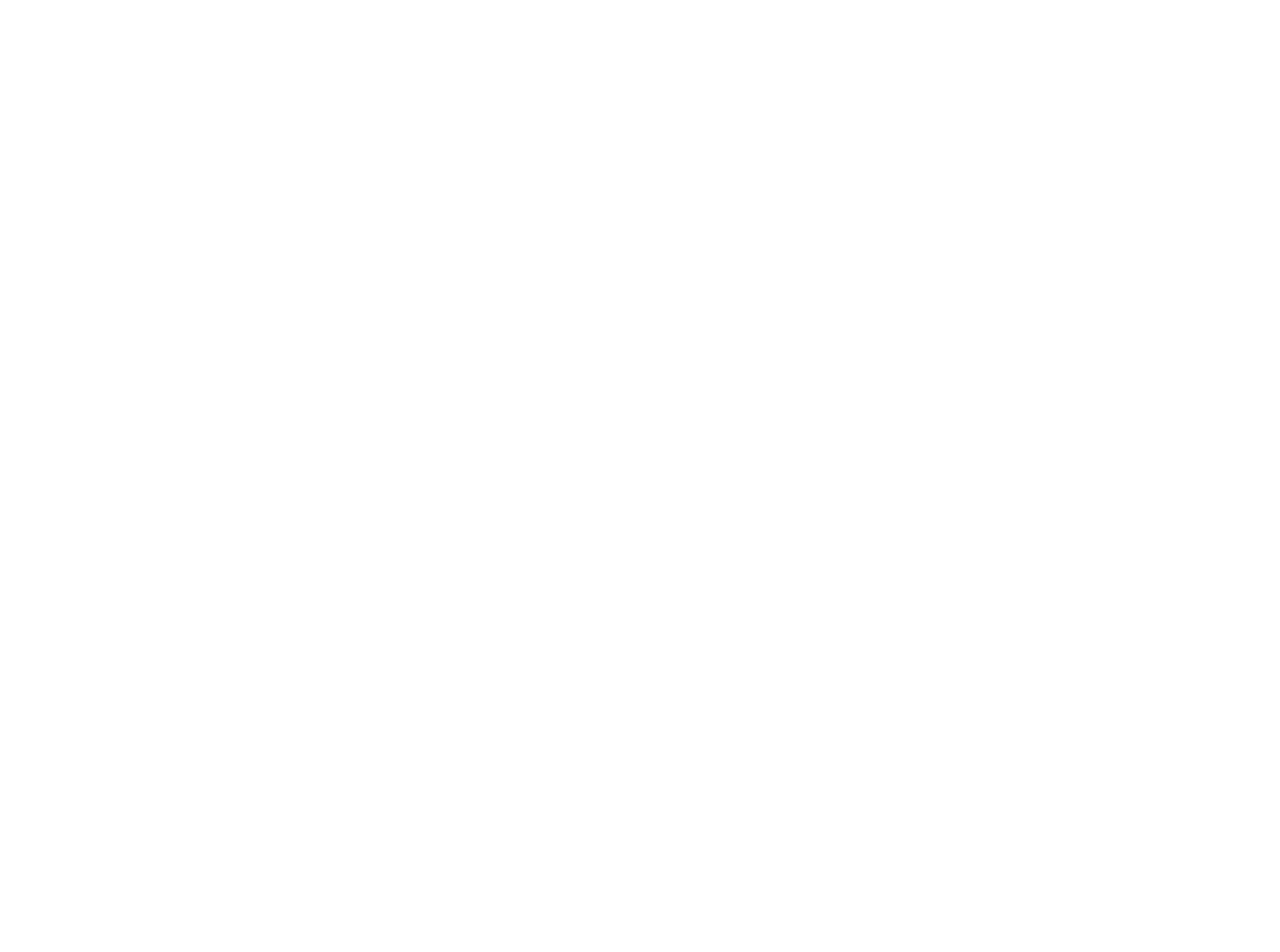
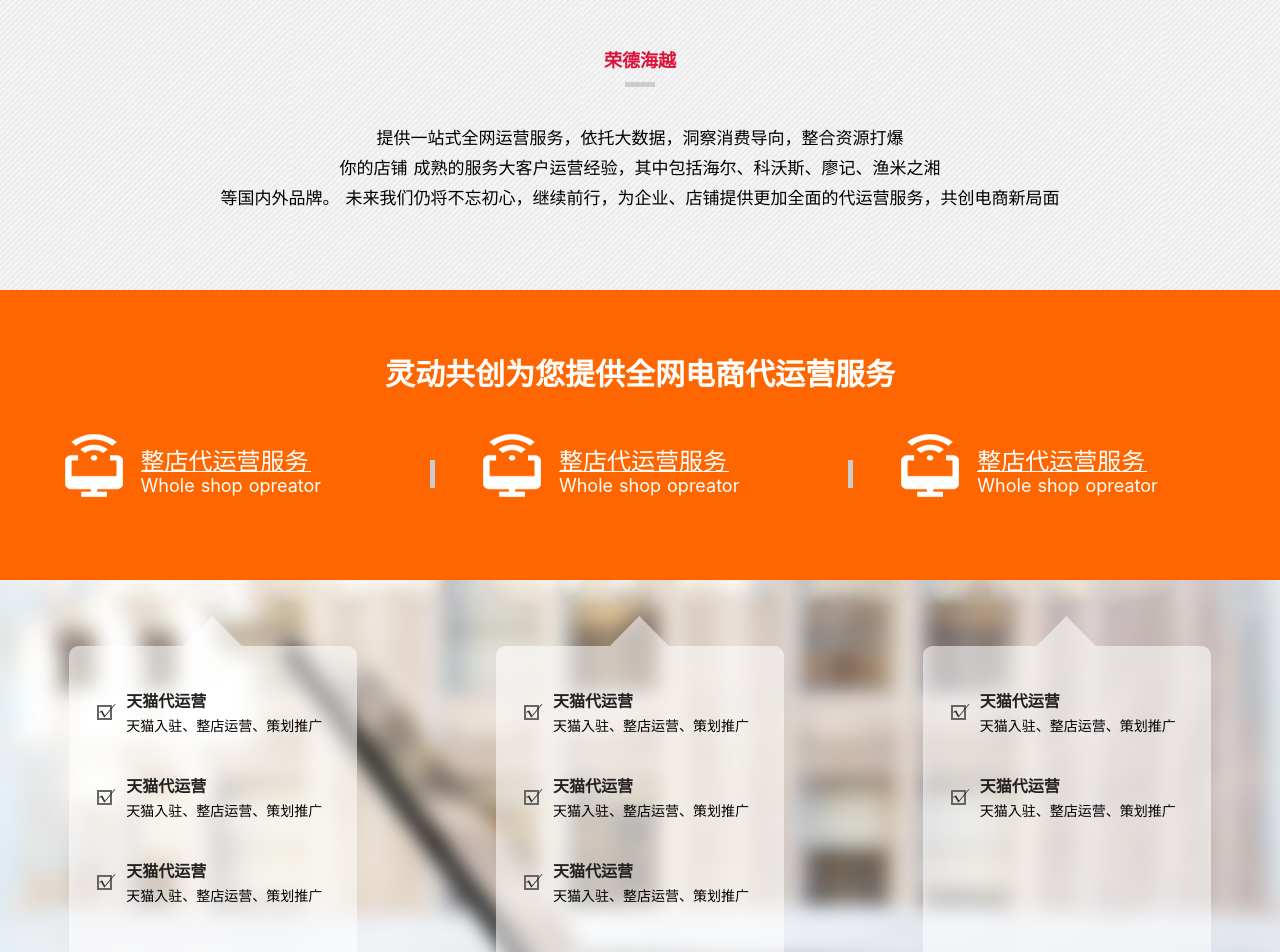
Before and after one commit to CJ20170805/rdhy-sites, a Nuxt app: page / in a window 1280 px wide. Shown: the part 660-1612 px from the top of the page. Before the commit the page ends 904 px from the top, so only its background shows below. Built offline with nearby package versions, Linux system fonts and the light colour scheme.

Commit message:
wait example

```diff
--- a/layouts/default.vue
+++ b/layouts/default.vue
@@ -5,20 +5,18 @@
           <div class="headNav">
             <ul>
               <a href="#" class="headLogo"><img src="/images/logo.png" alt=""></a>
-              <li><a href="/">首页</a></li>
-              <li id="erjiNav"><a href="#">主营业务</a></li>
-              <li><a href="#">成功案例</a></li>
-              <li><a href="#">新闻信息</a></li>
-              <li><a href="#">关于灵动</a></li>
-              <li><a href="/AboutUS">联系我们</a></li>
+              <li @click="navCheck('nav-1')" @mouseenter="navCheck('nav-1')" @mouseleave="navCheck(navName)" :class="[navName == 'nav-1' ? 'nav-active':'']"><a :class="[navName == 'nav-1' ? 'nav-a-active':'nav-a-normal']" href="/">首页</a></li>
+              <li @click="navCheck('nav-2')" @mouseenter="navCheck('nav-2')" @mouseleave="navCheck(navName)" :class="[navName == 'nav-2' ? 'nav-active':'']"><a :class="[navName == 'nav-2' ? 'nav-a-active':'nav-a-normal']" href="#">主营业务</a></li>
+              <li @click="navCheck('nav-3')" @mouseenter="navCheck('nav-3')" @mouseleave="navCheck(navName)" :class="[navName == 'nav-3' ? 'nav-active':'']"><a :class="[navName == 'nav-3' ? 'nav-a-active':'nav-a-normal']" href="#">成功案例</a></li>
+              <li @click="navCheck('nav-4')" @mouseenter="navCheck('nav-4')" @mouseleave="navCheck(navName)" :class="[navName == 'nav-4' ? 'nav-active':'']"><a :class="[navName == 'nav-4' ? 'nav-a-active':'nav-a-normal']" href="#">新闻信息</a></li>
+              <li @click="navCheck('nav-5')" @mouseenter="navCheck('nav-5')" @mouseleave="navCheck(navName)" :class="[navName == 'nav-5' ? 'nav-active':'']"><a :class="[navName == 'nav-5' ? 'nav-a-active':'nav-a-normal']" href="#">关于灵动</a></li>
+              <li @mouseenter="navCheck('nav-6')" @mouseleave="navCheck(navName)" :class="[navName == 'nav-6' ? 'nav-active':'']"><a :class="[navName == 'nav-6' ? 'nav-a-active':'nav-a-normal']" href="/AboutUS">联系我们</a></li>
             </ul>
           </div>
-          <div class="drop-down">
-              <ul>
-                <li><a href="#">软件</a></li>
-                <li><a href="#">专利</a></li>
-                <li><a href="#">商标</a></li>
-              </ul>
+          <div class="drop-down" :class="[navName == 'nav-2' ? 'nav-dropDown-active':'']">
+              <a href="#">软件</a>
+              <a href="#">专利</a>
+              <a href="#">商标</a>
           </div>
       </div>
     </div>
@@ -29,13 +27,45 @@
 export default {
   data () {
     return {
-
+      navName: 'nav-1'
     }
+  },
+  head: {
+    script: [
+      { src: 'https://cdnjs.cloudflare.com/ajax/libs/jquery/3.1.1/jquery.min.js' }
+    ]
   },
   created () {
     console.log(this.$route)
+    let routeName = this.$route.name;
+    switch (routeName) {
+      case 'AboutUS':
+        this.navName = 'nav-6'
+        break;
+      default:
+        this.navName = 'nav-1'
+        break;
+    }
   },
   methods: {
+    navCheck (name) {
+      this.navName = name
+      $('.head-container .drop-down').removeClass('nav-dropDown-active')
+    }
+  },
+  mounted () {
+    // $('.head-container .headNav ul li').mouseenter(function () {
+    //   $(this).addClass('nav-active').siblings().removeClass('nav-active')
+    //   $(this).find('a').css('color','#fff');
+
+    //   $(this).siblings().find('a').css('color','#222');
+    // })
+    // $('.head-container .headNav ul li').mouseleave(function () {
+    //   $(this).removeClass('nav-active')
+    //   $(this).find('a').css('color','#222');
+    //   $('.head-container .headNav ul li:first').addClass('nav-active')
+    //   $('.head-container .headNav ul li:first').find('a').css('color','#fff');
+    // })
   }
 }
 </script>
@@ -61,17 +91,19 @@
 }
 /*head */
 .head{width: 100%;height: 100px;background-color: rgb(248, 246, 246);}
-.head .head-container{width: 1200px;height: 100px;position: relative;}
+.head .head-container{width: 1200px;height: 100px;margin: 0 auto;position: relative;}
 .head .headNav{width: 100%;height:100px;margin: 0 auto;}
 .head .headNav .headLogo{float:left;width: 260px;margin-right: 30px;}
 .head .headNav li{float: left;height: 100px;width: 130px;line-height: 100px;text-align: center;list-style: none;}
-.head .headNav li a:hover{background: url('/images/nav_bg.png') no-repeat;color: #fff!important;}
+/* .head .headNav li a:hover{background: url('/images/nav_bg.png') no-repeat;color: #fff!important;} */
+.nav-active{background: url('/images/nav_bg.png') no-repeat;color: #fff!important;}
 .head .headNav li a{display: block;color: #222;text-decoration: none;}
+.nav-a-normal{color: #222;}
+.nav-a-active{color: #fff!important;}
+.nav-dropDown-active{display: block!important}
 
-.head .head-container .headNav .drop-down{position: absolute;top:100px;left: 466px;z-index:10;width: 130px;background-color: #f60;}
-.head .head-container .headNav .drop-down ul{width: 100%;height: 100px;padding: none!important}
-.head .head-container .headNav .drop-down ul li{list-style-type: none;height: 30px;width: 100%}
-.head .head-container .headNav .drop-down ul li a{display:block;text-decoration: none;height: 30px;width: 100%}
+.head .head-container .drop-down{display: none;position: absolute;top:100px;left: 466px;z-index:10;width: 130px;background-color: #f60;}
+.head .head-container .drop-down a{display:block;text-align: center;text-decoration: none;color:#fff;height: 30px;width: 100%}
 /*head end*/
 
 </style>
--- a/pages/index.vue
+++ b/pages/index.vue
@@ -7,7 +7,109 @@
             </el-carousel-item>
           </el-carousel>
        </div>
-
+      <div class="compa-introduce">
+        <div class="ci-content">
+          <b>荣德海越</b>
+          <span></span>
+          <p>提供一站式全网运营服务，依托大数据，洞察消费导向，整合资源打爆<br>你的店铺
+          成熟的服务大客户运营经验，其中包括海尔、科沃斯、廖记、渔米之湘<br> 等国内外品牌。
+          未来我们仍将不忘初心，继续前行，为企业、店铺提供更加全面的代运营服务，共创电商新局面</p>
+        </div>
+      </div>
+      <div class="compa-service">
+        <div class="cs-list">
+          <h1>灵动共创为您提供全网电商代运营服务</h1>
+          <div class="cs-list-wrap">
+            <div class="cs-list-item">
+              <i></i>
+              <div class="cs-list-item-desc">
+                <span>整店代运营服务</span>
+                <p>Whole shop opreator</p>
+              </div>
+            </div>
+            <span class="cs-line"></span>
+            <div class="cs-list-item">
+              <i></i>
+              <div class="cs-list-item-desc">
+                <span>整店代运营服务</span>
+                <p>Whole shop opreator</p>
+              </div>
+            </div>
+            <span class="cs-line"></span>
+            <div class="cs-list-item">
+              <i></i>
+              <div class="cs-list-item-desc">
+                <span>整店代运营服务</span>
+                <p>Whole shop opreator</p>
+              </div>
+            </div>
+          </div>
+        </div>
+        <div class="cs-detail">
+          <div class="cs-detail-item">
+            <span>
+              <i></i>
+              <div>
+                <a href="#">天猫代运营</a>
+                <p>天猫入驻、整店运营、策划推广</p>
+              </div>
+            </span>
+             <span>
+              <i></i>
+              <div>
+                <a href="#">天猫代运营</a>
+                <p>天猫入驻、整店运营、策划推广</p>
+              </div>
+            </span>
+             <span>
+              <i></i>
+              <div>
+                <a href="#">天猫代运营</a>
+                <p>天猫入驻、整店运营、策划推广</p>
+              </div>
+            </span>
+          </div>
+          <div class="cs-detail-item">
+            <span>
+              <i></i>
+              <div>
+                <a href="#">天猫代运营</a>
+                <p>天猫入驻、整店运营、策划推广</p>
+              </div>
+            </span>
+            <span>
+              <i></i>
+              <div>
+                <a href="#">天猫代运营</a>
+                <p>天猫入驻、整店运营、策划推广</p>
+              </div>
+            </span>
+            <span>
+              <i></i>
+              <div>
+                <a href="#">天猫代运营</a>
+                <p>天猫入驻、整店运营、策划推广</p>
+              </div>
+            </span>
+          </div>
+          <div class="cs-detail-item">
+            <span>
+              <i></i>
+              <div>
+                <a href="#">天猫代运营</a>
+                <p>天猫入驻、整店运营、策划推广</p>
+              </div>
+            </span>
+             <span>
+              <i></i>
+              <div>
+                <a href="#">天猫代运营</a>
+                <p>天猫入驻、整店运营、策划推广</p>
+              </div>
+            </span>
+          </div>
+        </div>
+      </div>
     </div>
 </template>
 
@@ -34,15 +136,10 @@
 .container {
   width: 100%;
   min-height: 100vh;
-  display: flex;
-  justify-content: center;
-  text-align: center;
 
   .banner{
     width: 100%;
     height: 550px;
-    background-color: lightblue;
-    margin-top: -4px;
 
     .el-carousel{
       width: 100%;
@@ -55,5 +152,120 @@
       }
     }
   }
+  .compa-introduce{
+    width: 100%;
+    background: url('/images/xieWBg.jpg');
+    .ci-content{
+      width: 1200px;
+      height: 300px;
+      margin: 0 auto;
+      padding: 56px 100px;
+      b{font-size: 18px;display: block;font-size: bold;color: crimson;width: 100%;text-align: center;}
+      span{
+        width: 30px;
+        height: 5px;
+        background: #ccc;
+        display: block;
+        margin: 10px auto 36px auto;}
+      p{text-align: center;font-size: 17px;line-height: 30px;}
+    }
+  }
+  .compa-service{
+    width: 100%;
+    height: 790px;
+    .cs-list{
+      padding-top: 60px;
+      width: 100%;
+      height: 290px;
+      background-color: #f60;
+      h1{height: 40px;
+        color: #fff;
+        text-align: center;
+        font-size: 30px;}
+      .cs-list-wrap{
+        width: 1200px;
+        margin: 24px auto;
+        display: flex;
+        justify-content: space-around;
+        align-items: center;
+
+        .cs-list-item{
+          height: 110px;
+          width: 350px;
+          i{
+            float: left;
+            width: 94px;
+            height: 94px;
+            margin-top: 8px;
+            background: url('/images/services_icon.png') no-repeat center;
+          }
+          .cs-list-item-desc{
+            width: 200px;
+            height: 110px;
+            float: left;
+            span{
+              display: block;
+              width: 170px;
+              color:#fff;
+              height: 30px;
+              font-size: 24px;
+              font-weight: lighter;
+              float: left;
+              margin: 28px 50px 0 0;
+              border-bottom: 1px solid #fff;}
+            p{
+              display: block;
+              height: 27px;
+              color: #fff;
+              line-height: 27px;
+              font-weight: 400;
+              font-size: 18px;
+            }
+          }
+        }
+        .cs-line{width: 5px;
+          height: 28px;
+          display: block;
+          // float: left;
+          margin: 10px 17px 0 20px;
+          background: #ccc;}
+      }
+    }
+    .cs-detail{
+      width: 100%;
+      height: 500px;
+      background: url('/images/servesbg.png') no-repeat center;
+      display: flex;
+      justify-content: space-around;
+
+      .cs-detail-item{
+        width: 290px;
+        height: 420px;
+        padding: 50px 2px 0 8px;
+        margin-top: 36px;
+        background: url('/images/servesListbg.png') no-repeat center;
+
+        span{
+          display: block;
+          width: 100%;
+          height: 85px;
+          padding: 20px 10px;
+
+          i{display: block;margin:16px 10px 0 10px;float: left;width: 20px;height: 20px;background: url('/images/servesListTb.png') no-repeat center;}
+          div{width: 220px;float: left;
+            p{font-size: 14px;line-height: 20px;}
+            a{
+              display: block;
+              line-height: 30px;
+              font-size: 16px;
+              color: #222;
+              text-decoration: none;
+              font-weight: 700;}
+            a:hover{color: #f60;}
+          }
+        }
+      }
+    }
+  }
 }
 </style>
--- a/plugins/element-ui.js
+++ b/plugins/element-ui.js
@@ -1,5 +1,8 @@
 import Vue from 'vue'
-import { Carousel, CarouselItem } from 'element-ui'
+import { Carousel, CarouselItem, Menu, MenuItem, Submenu } from 'element-ui'
 
 Vue.use(Carousel)
 Vue.use(CarouselItem)
+Vue.use(Menu)
+Vue.use(MenuItem)
+Vue.use(Submenu)
```
Also changed, not shown: 1 other file (tests, documents, lock files or other folders).
